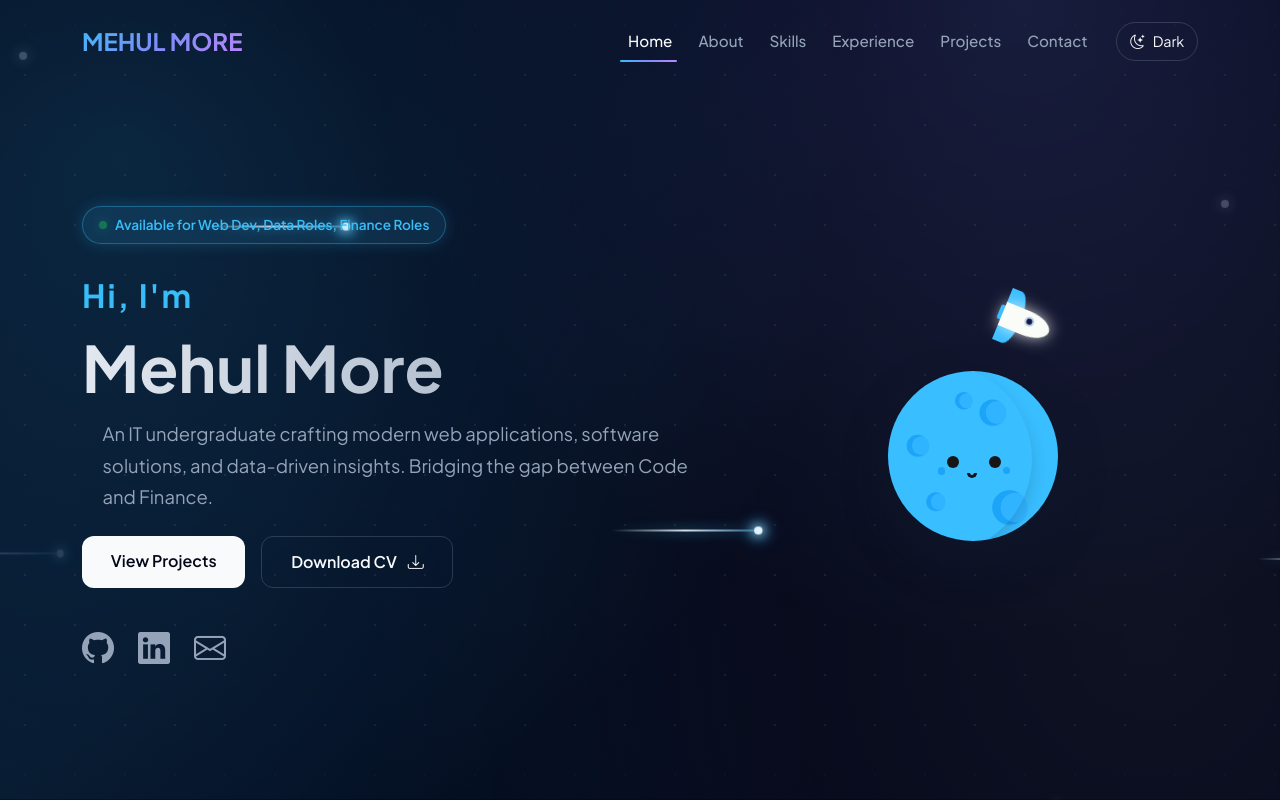
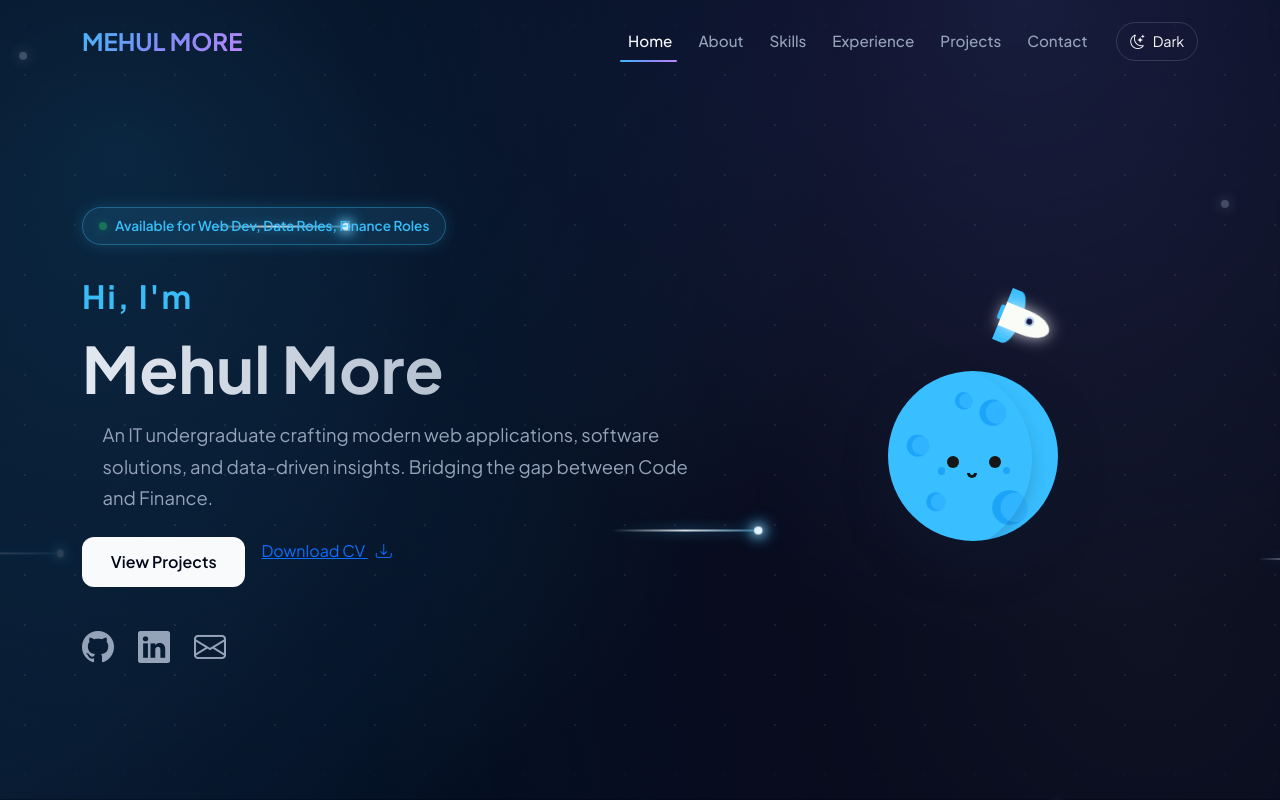
Before and after one commit to mehulm30/my-portfolio, a React (Create React App) app: page / in a window 1280 px wide. Shown: the top 800 px of the page. Built offline with nearby package versions, Linux system fonts and the light colour scheme.

Commit message:
Update Hero.jsx
updated resume

```diff
--- a/src/components/Hero.jsx
+++ b/src/components/Hero.jsx
@@ -16,7 +16,7 @@
             </p>
             <div className="d-flex flex-wrap gap-3 justify-content-center justify-content-lg-start">
               <a href="#projects" className="btn btn-glow">View Projects</a>
-              <a href="https://drive.google.com/file/d/1qs7PuAZTXQcdwt-WZUgnCGlhZRWYGsRU/view?usp=sharing" target="_blank" rel="noreferrer" className="btn btn-outline-glow" download>
+              <a href="https://drive.google.com/file/d/17kW_Js-LrrSh54B1f8gvPwW4Nfi0NPqv/view?usp=sharing" download>
                 Download CV <i className="bi bi-download ms-2"></i>
               </a>
             </div>
```
